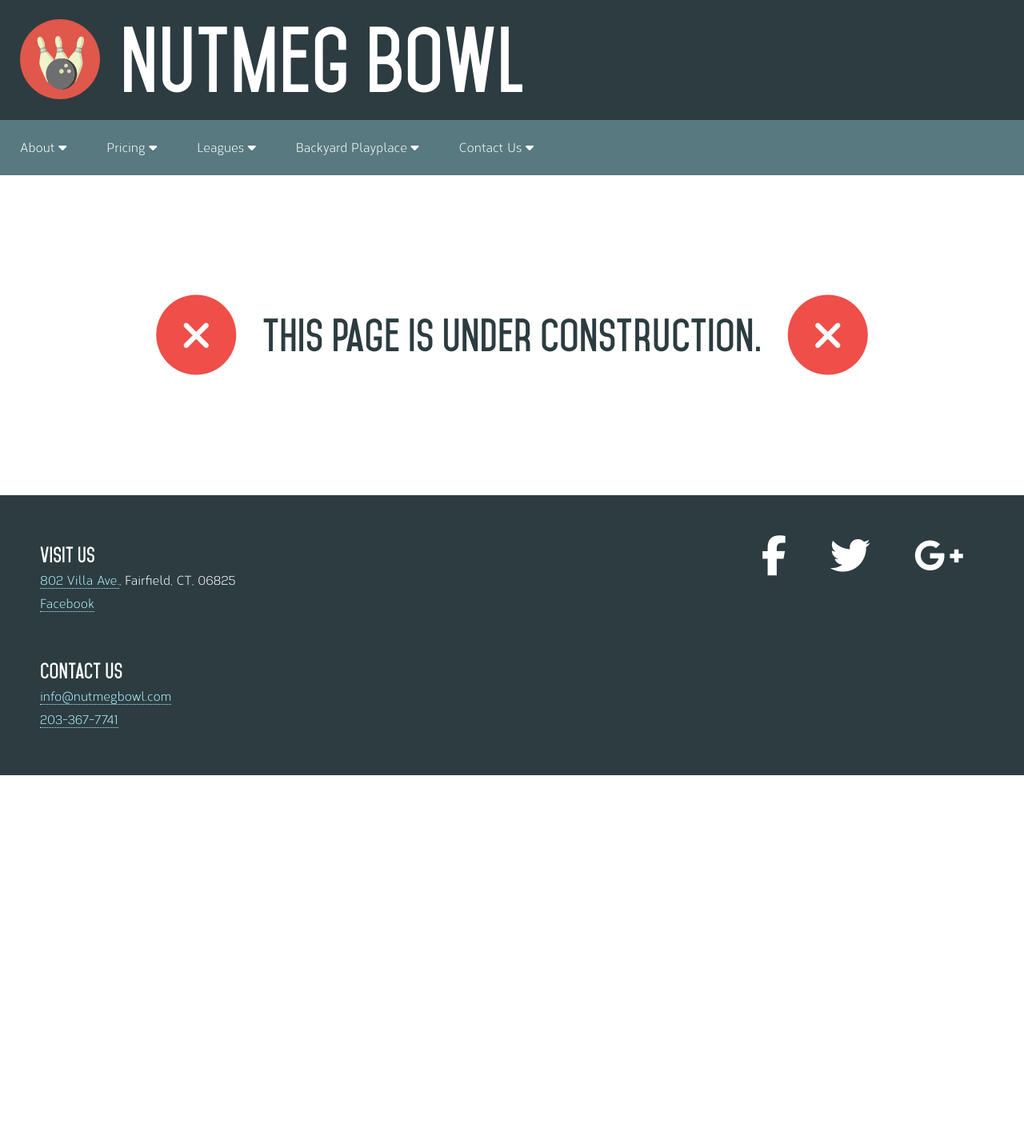
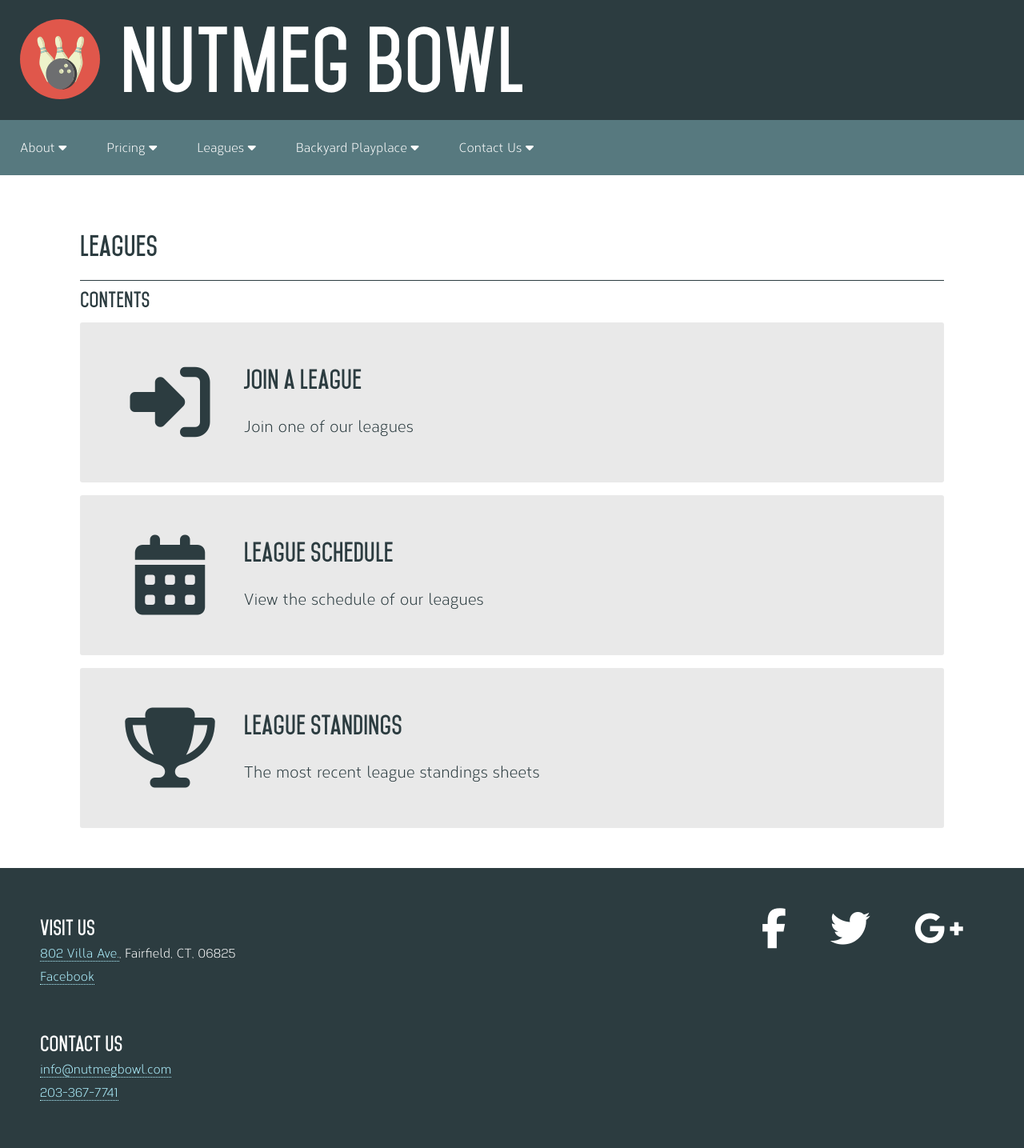
Before and after one commit to jlam55555/nutmegbowl, a Jekyll site: the page built from leagues/index.html, in a window 1280 px wide. Shown: the whole page at 80% size. Built offline with Jekyll 4.4.1, drawn with Linux system fonts in a browser that asks for light colours; nearby versions of some CDN libraries; before the commit the page ends 969 px from its top, so only the background shows below that.

Commit message:
Implemented listing page for leagues category

```diff
--- a/leagues/index.html
+++ b/leagues/index.html
@@ -1,6 +1,7 @@
 ---
-layout: default
+layout: listing
 title: Leagues
+category: leagues
 ---
 
 <p class="underConstruction"><span class="fa-stack first"><i class="fa fa-stack-2x fa-circle dangerText"></i><i class="fa fa-stack-1x fa-close lightText"></i></span>This page is under construction.<span class="fa-stack second"><i class="fa fa-stack-2x fa-circle dangerText"></i><i class="fa fa-stack-1x fa-close lightText"></i></span></p>
--- a/leagues/join.html
+++ b/leagues/join.html
@@ -1,6 +1,9 @@
 ---
 layout: default
 title: Join a League
+category: leagues
+description: Join one of our leagues
+icon: sign-in
 ---
 
 <p class="underConstruction"><span class="fa-stack first"><i class="fa fa-stack-2x fa-circle dangerText"></i><i class="fa fa-stack-1x fa-close lightText"></i></span>This page is under construction.<span class="fa-stack second"><i class="fa fa-stack-2x fa-circle dangerText"></i><i class="fa fa-stack-1x fa-close lightText"></i></span></p>
--- a/leagues/schedule.html
+++ b/leagues/schedule.html
@@ -1,6 +1,9 @@
 ---
 layout: default
 title: League Schedule
+category: leagues
+description: View the schedule of our leagues
+icon: calendar
 ---
 
 <p class="underConstruction"><span class="fa-stack first"><i class="fa fa-stack-2x fa-circle dangerText"></i><i class="fa fa-stack-1x fa-close lightText"></i></span>This page is under construction.<span class="fa-stack second"><i class="fa fa-stack-2x fa-circle dangerText"></i><i class="fa fa-stack-1x fa-close lightText"></i></span></p>
--- a/leagues/standings.html
+++ b/leagues/standings.html
@@ -1,6 +1,9 @@
 ---
 layout: default
 title: League Standings
+category: leagues
+description: The most recent league standings sheets
+icon: trophy
 ---
 
 <p class="underConstruction"><span class="fa-stack first"><i class="fa fa-stack-2x fa-circle dangerText"></i><i class="fa fa-stack-1x fa-close lightText"></i></span>This page is under construction.<span class="fa-stack second"><i class="fa fa-stack-2x fa-circle dangerText"></i><i class="fa fa-stack-1x fa-close lightText"></i></span></p>
```
